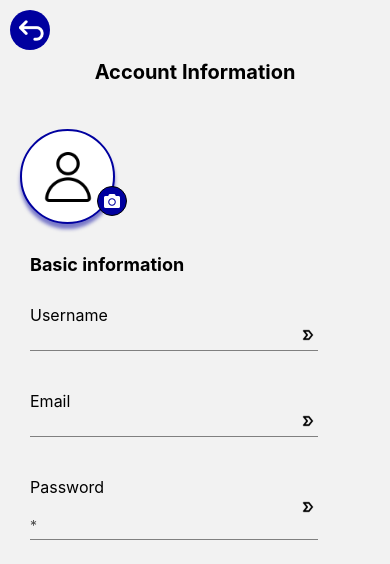
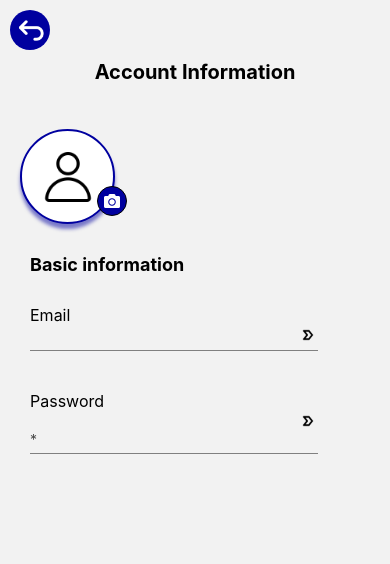
Before and after one commit to enriquedlc/scanner-barcode-archive, a React Native app: screen /USER_SETTINGS_SCREEN in a window 390 px wide. Shown: the top 564 px of the page. Built offline with nearby package versions, Linux system fonts and the light colour scheme; no server answers.

Commit message:
:bookmark:

```diff
--- a/src/components/user-settings/user-settings.tsx
+++ b/src/components/user-settings/user-settings.tsx
@@ -4,6 +4,8 @@ import { FONT_SIZES } from "../../constants/font";
 import { UserProfilePhoto } from "../profile/profile-info-card";
 import { ArrowBack } from "./arrow-back";
 import { UserInfoItem } from "./user-info-item";
+
+// TODO: add params to differentiating between username, email and password components
 
 export function UserSettings() {
 	return (
@@ -13,7 +15,7 @@ export function UserSettings() {
 			<UserProfilePhoto />
 			<View style={styles.settingsBasicInformationContainer}>
 				<Text style={styles.basicInformationText}>Basic information</Text>
-				<UserInfoItem label={"username"} params={{ routeParams: "username" }} />
+				{/* <UserInfoItem label={"username"} params={{ routeParams: "username" }} /> */}
 				<UserInfoItem label={"email"} />
 				<UserInfoItem label={"password"} />
 			</View>
```
